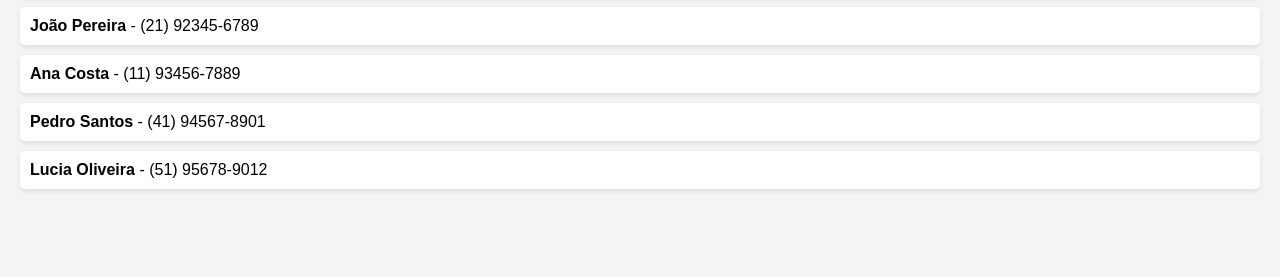
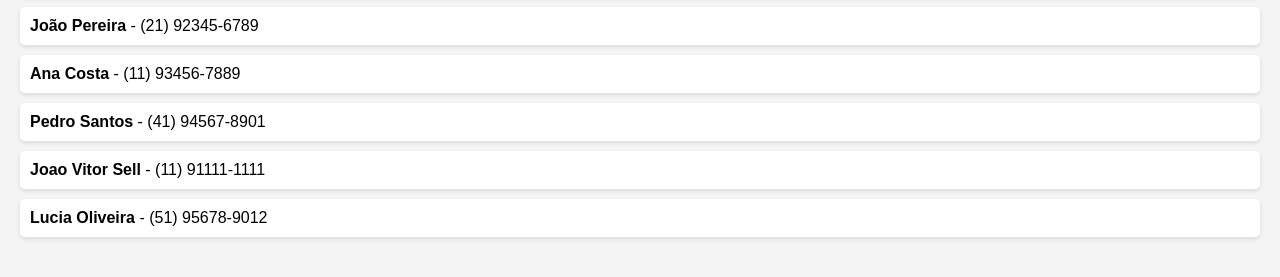
Before and after one commit to jvsell/devops-jv-aula, a plain HTML site: page index.html in a window 1280 px wide. Shown: the part 141-418 px from the top of the page. Drawn offline with Linux system fonts and the light colour scheme.

Commit message:
Update index.html

```diff
--- a/index.html
+++ b/index.html
@@ -38,6 +38,7 @@
         <li><span class="contato">João Pereira</span> - (21) 92345-6789</li>
         <li><span class="contato">Ana Costa</span> - (11) 93456-7889</li>
         <li><span class="contato">Pedro Santos</span> - (41) 94567-8901</li>
+        <li><span class="contato">Joao Vitor Sell</span> - (11) 91111-1111</li>
         <li><span class="contato">Lucia Oliveira</span> - (51) 95678-9012</li>
     </ul>
 
```
